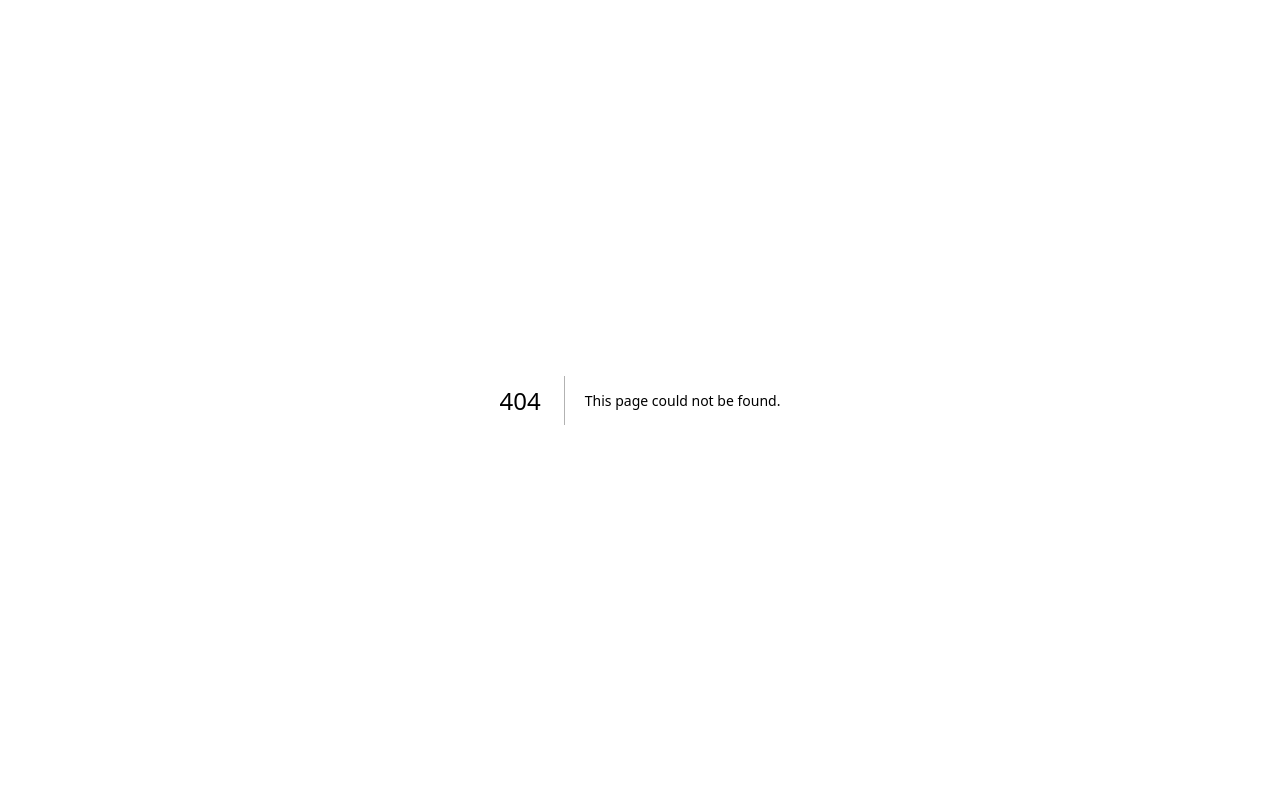
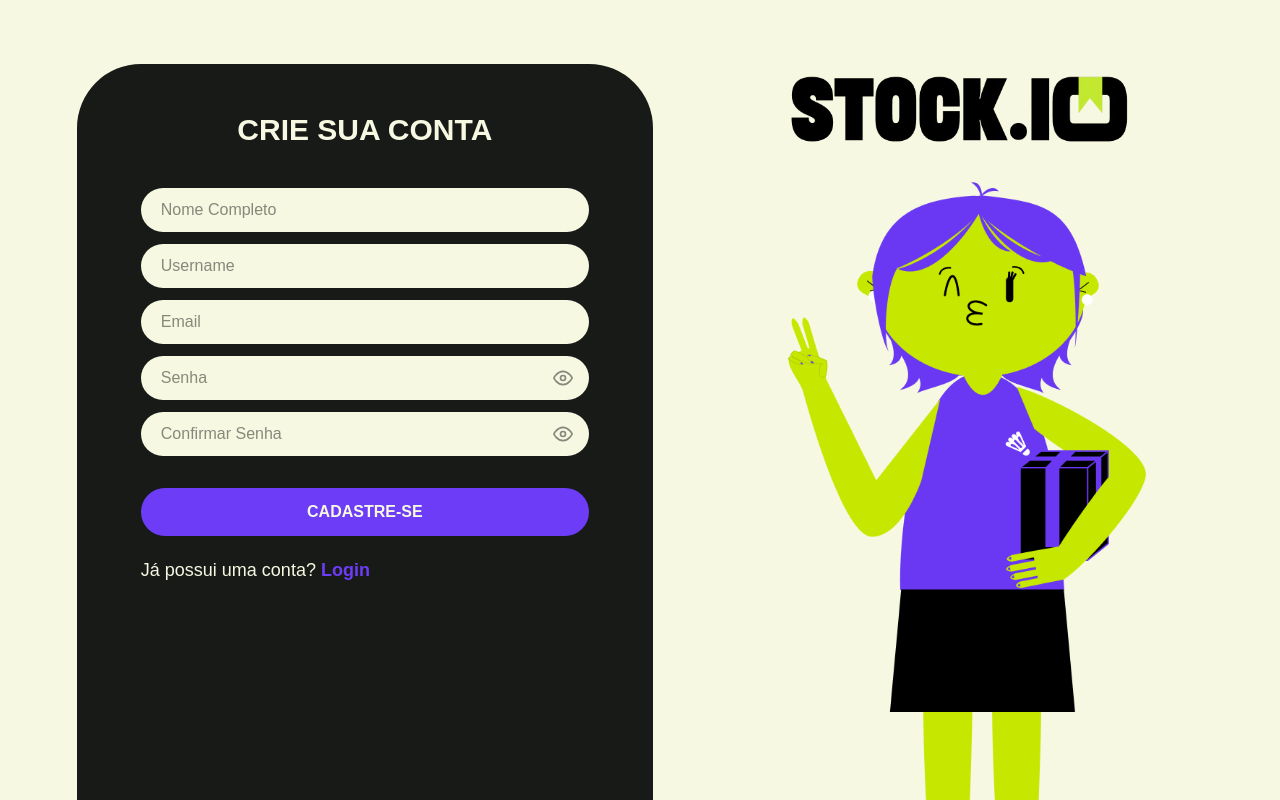
Before and after one commit to smacedo7/pt-2026-02-grupo-05-frontend, a Next.js app: page /cadastro in a window 1280 px wide. Before the commit this address had no page. Built offline with nearby package versions, Linux system fonts and the light colour scheme.

Commit message:
padronizando

```diff
--- a/app/tela-cadastro/CadastroForm.tsx
+++ b/app/cadastro/CadastroForm.tsx
@@ -122,7 +122,7 @@ export default function CadastroForm() {
                 <div>
                     <button type="submit"
                         className="mt-5 w-full cursor-pointer rounded-full bg-roxo py-3 font-bold text-creme hover:opacity-90">
-                        ENTRAR
+                        CADASTRE-SE
                     </button>
                 </div>
             </form>
--- a/app/tela-cadastro/page.tsx
+++ b/app/cadastro/page.tsx
@@ -21,7 +21,7 @@ export default function TelaCadastro() {
                     />
                     <Image
                         src="/mascote.png"
-                        alt="Mascote da Stock.io, uma personagem de cabelo roxo fazendo sinal de paz"
+                        alt="Mascote da Stock.io"
                         width={500}
                         height={1130}
                         className="hidden h-auto md:block md:w-[min(35vw,45vh)]"
--- a/app/globals.css
+++ b/app/globals.css
@@ -11,7 +11,7 @@
   --font-sans: var(--font-geist-sans);
   --font-mono: var(--font-geist-mono);
   --color-creme: #f6f8e2;
-  --color-preto: #050505;
+  --color-preto: #171a17;
   --color-roxo: #6d3cf7;
 }
 
```
